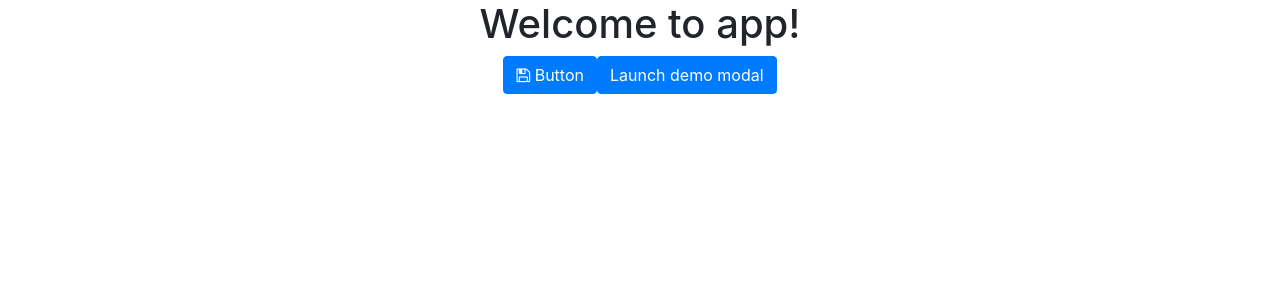
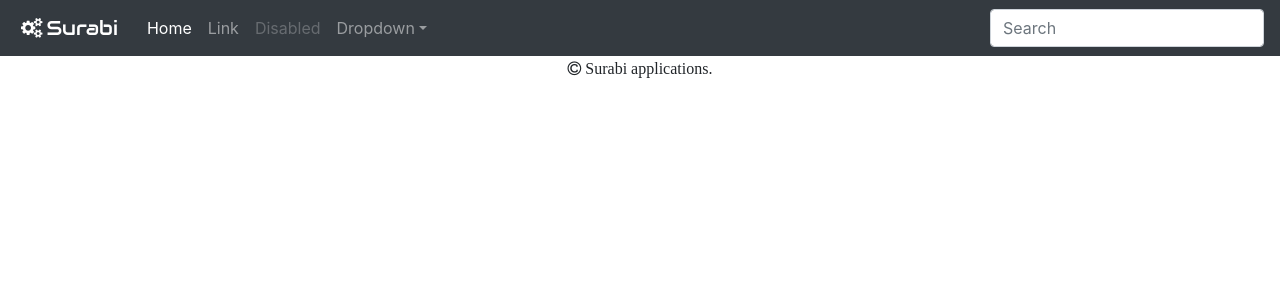
Before and after one commit to rrameshbtech/surabi, an Angular app: page / in a window 1280 px wide. Shown: the top 300 px of the page. Built offline with nearby package versions, Linux system fonts and the light colour scheme.

Commit message:
Added header and footer

```diff
--- a/src/app/app-routing.module.ts
+++ b/src/app/app-routing.module.ts
@@ -4,7 +4,11 @@ import { Routes, RouterModule } from '@angular/router';
 const routes: Routes = [
   {
     path: '',
-    children: []
+    children:[]
+  },
+  {
+    path: 'users',
+    loadChildren: 'app/users/users.module#UsersModule'
   }
 ];
 
--- a/src/app/app.component.html
+++ b/src/app/app.component.html
@@ -1,32 +1,3 @@
-<!--The content below is only a placeholder and can be replaced.-->
-<div style="text-align:center">
-  <h1>
-    Welcome to {{title}}!
-  </h1>
-  <button class="btn btn-primary"><i class="fa fa-save"></i> Button</button>
-<!-- Button trigger modal -->
-<button type="button" class="btn btn-primary" data-toggle="modal" data-target="#exampleModal">
-  Launch demo modal
-</button>
-
-<!-- Modal -->
-<div class="modal fade" id="exampleModal" tabindex="-1" role="dialog" aria-labelledby="exampleModalLabel" aria-hidden="true">
-  <div class="modal-dialog" role="document">
-    <div class="modal-content">
-      <div class="modal-header">
-        <h5 class="modal-title" id="exampleModalLabel">Modal title</h5>
-        <button type="button" class="close" data-dismiss="modal" aria-label="Close">
-          <span aria-hidden="true">&times;</span>
-        </button>
-      </div>
-      <div class="modal-body">
-        ...
-      </div>
-      <div class="modal-footer">
-        <button type="button" class="btn btn-secondary" data-dismiss="modal">Close</button>
-        <button type="button" class="btn btn-primary">Save changes</button>
-      </div>
-    </div>
-  </div>
-</div>
+<app-header></app-header>
 <router-outlet></router-outlet>
+<app-footer></app-footer>
--- a/src/app/app.module.ts
+++ b/src/app/app.module.ts
@@ -3,6 +3,7 @@ import { NgModule } from '@angular/core';
 
 import { AppRoutingModule } from './app-routing.module';
 import { AppComponent } from './app.component';
+import { SharedModule } from './shared/shared.module';
 
 @NgModule({
   declarations: [
@@ -10,7 +11,8 @@ import { AppComponent } from './app.component';
   ],
   imports: [
     BrowserModule,
-    AppRoutingModule
+    AppRoutingModule,
+    SharedModule
   ],
   providers: [],
   bootstrap: [AppComponent]
--- /dev/null
+++ b/src/app/shared/footer/footer.component.html
@@ -0,0 +1 @@
+<div class="footer"><i class="fa fa-copyright"> Surabi applications.</i></div>
--- /dev/null
+++ b/src/app/shared/footer/footer.component.ts
@@ -0,0 +1,15 @@
+import { Component, OnInit } from '@angular/core';
+
+@Component({
+  selector: 'app-footer',
+  templateUrl: './footer.component.html',
+  styles: []
+})
+export class FooterComponent implements OnInit {
+
+  constructor() { }
+
+  ngOnInit() {
+  }
+
+}
--- /dev/null
+++ b/src/app/shared/header/header.component.html
@@ -0,0 +1,33 @@
+<nav class="navbar navbar-expand-md navbar-dark bg-dark">
+      <a class="navbar-brand" href="#">
+        <i class="fa fa-gears logo"><span class="ml-1">Surabi</span></i>
+      </a>
+      <button class="navbar-toggler collapsed" type="button" data-toggle="collapse" data-target="#headerNavBar" aria-controls="headerNavBar" aria-expanded="false" aria-label="Toggle navigation">
+        <span class="navbar-toggler-icon"></span>
+      </button>
+
+      <div class="navbar-collapse collapse" id="headerNavBar">
+        <ul class="navbar-nav mr-auto">
+          <li class="nav-item active">
+            <a class="nav-link" href="#">Home <span class="sr-only">(current)</span></a>
+          </li>
+          <li class="nav-item">
+            <a class="nav-link" href="#">Link</a>
+          </li>
+          <li class="nav-item">
+            <a class="nav-link disabled" href="#">Disabled</a>
+          </li>
+          <li class="nav-item dropdown">
+            <a class="nav-link dropdown-toggle" href="http://example.com" id="dropdown04" data-toggle="dropdown" aria-haspopup="true" aria-expanded="false">Dropdown</a>
+            <div class="dropdown-menu" aria-labelledby="dropdown04">
+              <a class="dropdown-item" href="#">Action</a>
+              <a class="dropdown-item" href="#">Another action</a>
+              <a class="dropdown-item" href="#">Something else here</a>
+            </div>
+          </li>
+        </ul>
+        <form class="form-inline my-2 my-md-0">
+          <input class="form-control" type="text" placeholder="Search">
+        </form>
+      </div>
+    </nav>
--- /dev/null
+++ b/src/app/shared/header/header.component.ts
@@ -0,0 +1,15 @@
+import { Component, OnInit } from '@angular/core';
+
+@Component({
+  selector: 'app-header',
+  templateUrl: './header.component.html',
+  styles: []
+})
+export class HeaderComponent implements OnInit {
+
+  constructor() { }
+
+  ngOnInit() {
+  }
+
+}
--- a/src/styles.scss
+++ b/src/styles.scss
@@ -1,3 +1,15 @@
 @import 'theme';
 @import '../node_modules/bootstrap/scss/bootstrap';
 @import '../node_modules/font-awesome/scss/font-awesome';
+
+@import url(https://fonts.googleapis.com/css?family=Audiowide);
+.logo{
+    padding: 5px;
+    span{
+        font-family: 'Audiowide', cursive;
+    }
+}
+
+.footer{
+    text-align: center;
+}
```
Also changed, not shown: src/app/shared/shared.module.ts (added, +19 -0 lines), src/app/users/users-routing.module.ts (+7 -1 lines), 2 other files (tests, documents, lock files or other folders).
